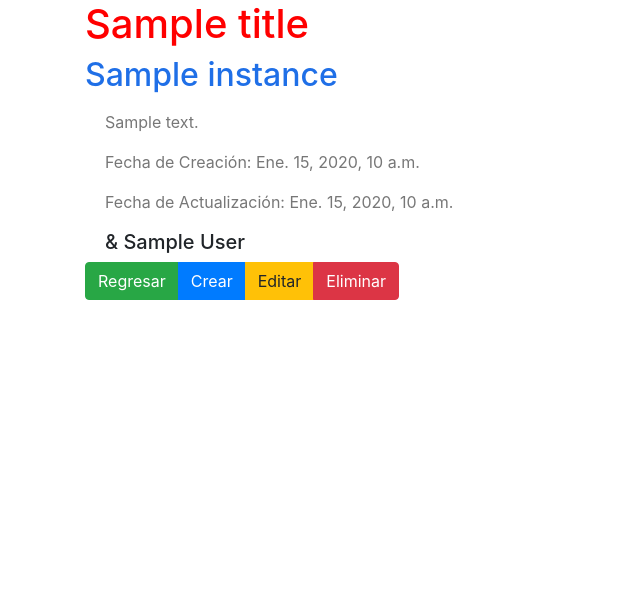
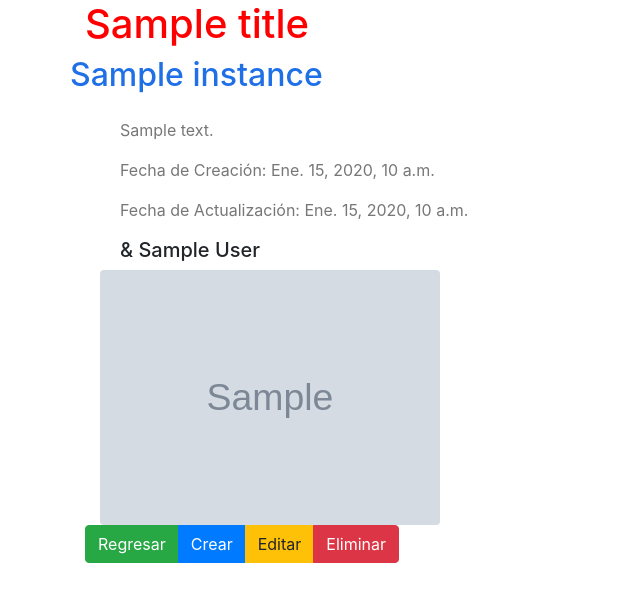
Before and after one commit to carlosnp/blogdjango, a Django app: template templates/post_detail.html in a window 1280 px wide. Shown: the top 602 px of the page, without its empty margins (0-640 px from the left). Run offline with Django 3.2, Linux system fonts and the light colour scheme; the template is opened without the code that fills it: most values are stand-ins (such as "Sample title", 1, 10 or a date in 2020); some libraries are stand-ins or nearby versions.

Commit message:
subiendo imagenes

```diff
--- a/blogdjango/urls.py
+++ b/blogdjango/urls.py
@@ -26,3 +26,4 @@ urlpatterns = [
 
 if settings.DEBUG:
     urlpatterns += static(settings.STATIC_URL, document_root=settings.STATIC_ROOT)
+    urlpatterns += static(settings.MEDIA_URL, document_root=settings.MEDIA_ROOT)
--- a/posts/forms.py
+++ b/posts/forms.py
@@ -5,4 +5,4 @@ from .models import Post
 class PostForm(forms.ModelForm):
 	class Meta:
 		model = Post
-		fields = ["title", "content", "author"]
+		fields = ["title", "content", "image", "author"]
--- a/posts/models.py
+++ b/posts/models.py
@@ -4,6 +4,7 @@ from django.urls import reverse
 # Create your models here.
 class Post(models.Model):
     title       = models.CharField("Titulo",max_length=120)
+    image       = models.FileField("Imagen", null= True, blank=True)
     content     = models.TextField("Contenido")
     updated     = models.DateTimeField("Fecha de Actualizacion",auto_now=True, auto_now_add=False)
     timestamp   = models.DateTimeField("Fecha de creacion",auto_now=False, auto_now_add=True)
--- a/posts/views.py
+++ b/posts/views.py
@@ -10,7 +10,7 @@ from .forms import PostForm
 
 def posts_create(request):
 	template_name = 'post_create.html'
-	form = PostForm(request.POST or None)
+	form = PostForm(request.POST or None, request.FILES or None)
 	if form.is_valid():
 		instance = form.save(commit = False)
 		instance.save()
@@ -54,7 +54,7 @@ def posts_list(request):
 def posts_update(request, id=None):
     template_name = 'post_create.html'
     instance = get_object_or_404(Post, id = id)
-    form = PostForm(request.POST or None, instance=instance)
+    form = PostForm(request.POST or None, request.FILES or None, instance=instance)
     if form.is_valid():
     	instance = form.save(commit = False)
     	print(form.cleaned_data.get("title"))
--- a/templates/post_create.html
+++ b/templates/post_create.html
@@ -6,7 +6,10 @@
 
 	<h1> {{ titles }} </h1>
 
-	<form action="" method="POST">
+	<form
+	action=""
+	method="POST"
+	enctype="multipart/form-data">
 		{% csrf_token %}
 		{{ form.as_p }}
 		<div class="btn-group" role="group">
--- a/templates/post_detail.html
+++ b/templates/post_detail.html
@@ -11,13 +11,23 @@
 </style>
 
 {% block content %}
-
 <h1> {{ title }} </h1>
+	<div class="row">
 		<h2> {{ instance.title }} </h2>
+		<div class="col-md-12">
+			<div class="col-md-8 col-xs-12">
 				<p> {{ instance.content | linebreaks }} </p>
 				<p>Fecha de Creación: {{ instance.timestamp }} </p>
 				<p>Fecha de Actualización: {{ instance.updated }} </p>
 				<h5> & {{ instance.author }} </h5>
+			</div>
+			<div class="col-md-4 col-xs-12">
+				{% if instance.image %}
+					<img src="{{ instance.image.url }}" alt="" class="img-fluid rounded">
+				{% endif %}
+			</div>
+		</div>
+	</div>
 	<div class="btn-group" role="group">
 		<a class="btn btn-success" href="{% url 'posts:list' %}">Regresar</a>
 		<a class="btn btn-primary" href="{% url 'posts:create' %}">Crear</a>
--- a/templates/post_list.html
+++ b/templates/post_list.html
@@ -10,6 +10,9 @@
 		{% for obj in object_list %}
 			<div class="col-xs-12 col-md-6">
 				<div class="card">
+					{% if obj.image %}
+						<img src="{{ obj.image.url }}" alt="Card image cap" class="card-img-top rounded mx-auto d-block">
+					{% endif %}
 					<div class="card-body">
 						<!-- <h2>  <a href="/posts/{{obj.id}}">  {{ obj.title }} </a> </h2> -->
 						<!-- <h2>  <a href="{% url 'posts:detail' id=obj.id %}">  {{ obj.title }} </a> </h2> -->
```
Also changed, not shown: db.sqlite3, posts/migrations/0003_auto_20190219_1329.py (added), posts/migrations/0004_auto_20190219_1342.py (added). Lines whose indentation alone changed are shown as unchanged.
